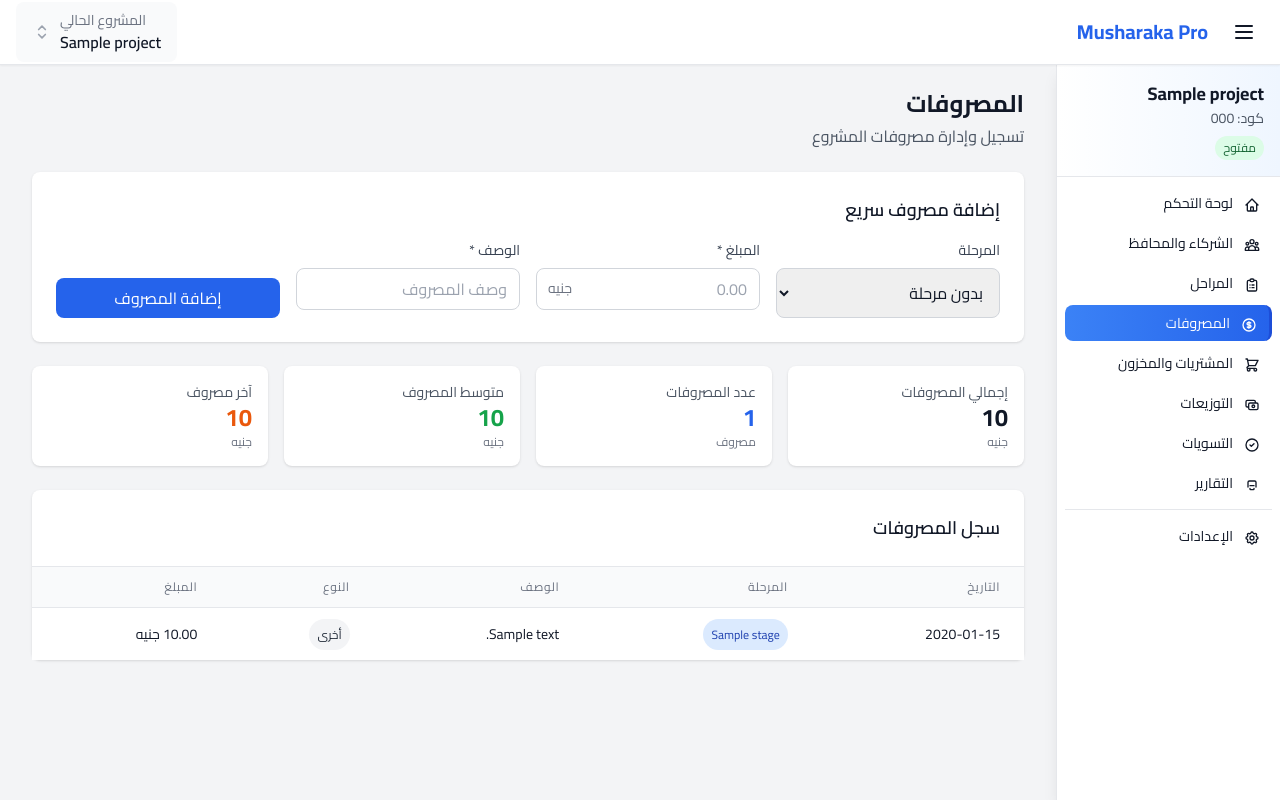
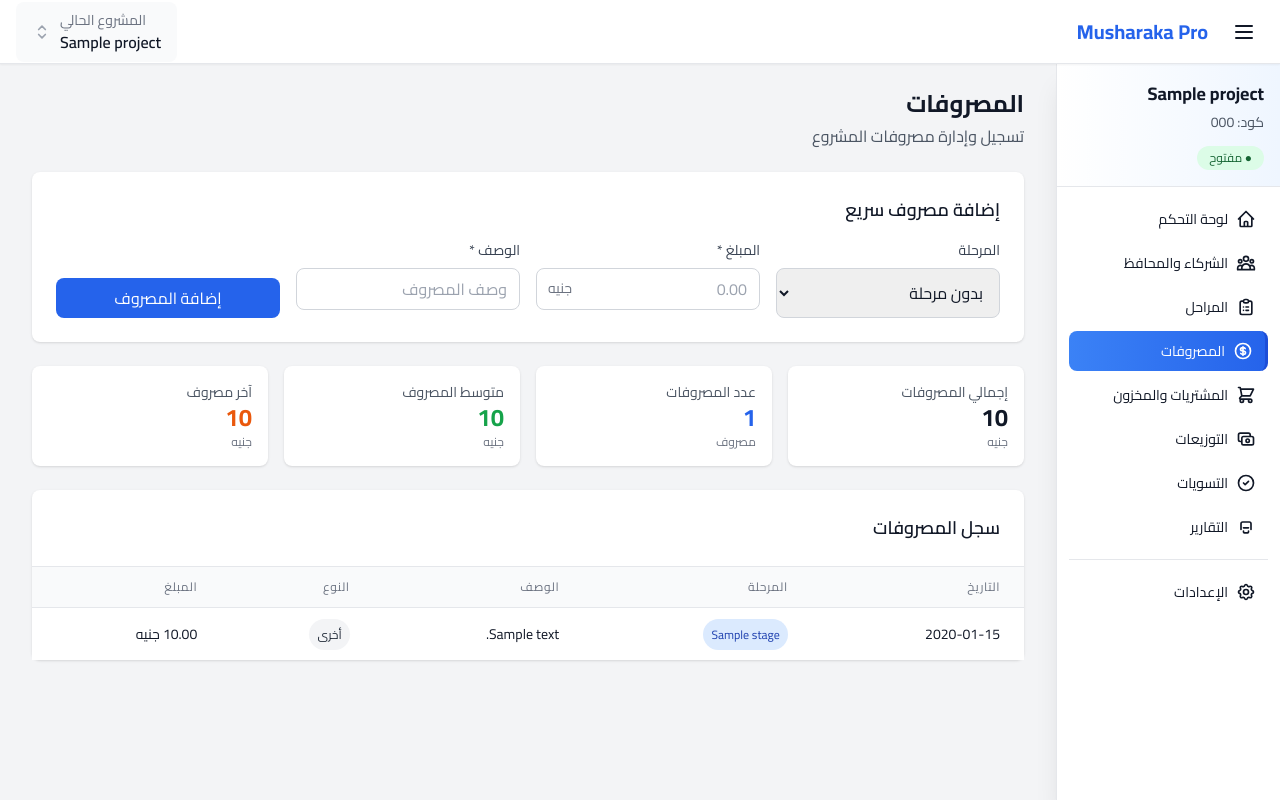
Before and after one commit to Mohagag609/The-end, a Flask app: page /project/1/expenses in a window 1280 px wide. Run offline with Flask 3, Linux system fonts and the light colour scheme; tables that the repository leaves empty hold one stand-in row (values such as "Sample post"); some libraries are stand-ins or nearby versions.

Commit message:
Refactor layout with fixed positioning, improved sidebar, and dropdown styling
Co-authored-by: mohagag609 <mohagag609@gmail.com>

```diff
--- a/templates/layout.html
+++ b/templates/layout.html
@@ -33,6 +33,52 @@
             font-family: 'Cairo', sans-serif;
         }
 
+        /* Fixed positioning for layout stability */
+        .header-fixed {
+            position: fixed;
+            top: 0;
+            left: 0;
+            right: 0;
+            height: 64px;
+            z-index: 50;
+        }
+
+        .sidebar-fixed {
+            position: fixed;
+            top: 64px;
+            right: 0;
+            bottom: 0;
+            width: 224px;
+            z-index: 40;
+        }
+
+        .content-area {
+            padding-top: 64px;
+            padding-right: 224px;
+            min-height: 100vh;
+            transition: padding-right 0.3s ease;
+        }
+
+        .content-area.sidebar-closed {
+            padding-right: 0;
+        }
+
+        /* Dropdown overlay and positioning */
+        .dropdown-overlay {
+            position: fixed;
+            top: 0;
+            left: 0;
+            right: 0;
+            bottom: 0;
+            background: rgba(0, 0, 0, 0.3);
+            z-index: 60;
+        }
+
+        .dropdown-menu {
+            position: fixed;
+            z-index: 70;
+        }
+
         .sidebar-link {
             transition: all 0.2s;
         }
@@ -62,24 +108,14 @@
                 opacity: 1;
             }
         }
-
-        /* Fix for RTL layout */
-        .main-content {
-            margin-right: 0;
-            transition: margin-right 0.3s ease;
-        }
-
-        .main-content.sidebar-open {
-            margin-right: 224px; /* 14rem = 224px */
-        }
     </style>
 </head>
 <body class="bg-gray-100 text-gray-900">
-    <div x-data="{ sidebarOpen: true, projectSwitcher: false }">
+    <div x-data="{ sidebarOpen: true, projectSwitcher: false }" class="relative">
 
-        <!-- Top Header - Always on top -->
-        <header class="bg-white shadow-sm border-b fixed top-0 left-0 right-0" style="z-index: 1000;">
-            <div class="flex items-center justify-between h-16 px-4">
+        <!-- Header -->
+        <header class="header-fixed bg-white shadow-sm border-b">
+            <div class="flex items-center justify-between h-full px-4">
                 <!-- Right Side: Logo & Menu -->
                 <div class="flex items-center">
                     <button @click="sidebarOpen = !sidebarOpen" class="p-2 rounded-lg hover:bg-gray-100 transition">
@@ -103,36 +139,6 @@
                             <path stroke-linecap="round" stroke-linejoin="round" stroke-width="2" d="M8 9l4-4 4 4m0 6l-4 4-4-4"></path>
                         </svg>
                     </button>
-
-                    <!-- Project Dropdown - High z-index -->
-                    <div x-show="projectSwitcher"
-                         @click.away="projectSwitcher = false"
-                         x-transition:enter="transition ease-out duration-100"
-                         x-transition:enter-start="transform opacity-0 scale-95"
-                         x-transition:enter-end="transform opacity-100 scale-100"
-                         x-transition:leave="transition ease-in duration-75"
-                         x-transition:leave-start="transform opacity-100 scale-100"
-                         x-transition:leave-end="transform opacity-0 scale-95"
-                         class="absolute left-0 mt-2 w-64 bg-white rounded-lg shadow-2xl border overflow-hidden"
-                         style="z-index: 2000;">
-                        <div class="p-2 bg-gray-50 border-b">
-                            <p class="text-sm font-medium text-gray-700">تبديل المشروع</p>
-                        </div>
-                        <div class="max-h-64 overflow-y-auto">
-                            {% for project in all_projects %}
-                            <a href="/project/{{ project.id }}/dashboard"
-                               class="block px-4 py-3 hover:bg-gray-50 transition {% if project.id == current_project.id %}bg-blue-50{% endif %}">
-                                <p class="font-medium">{{ project.name }}</p>
-                                <p class="text-sm text-gray-500">{{ project.code }}</p>
-                            </a>
-                            {% endfor %}
-                        </div>
-                        <div class="p-2 border-t">
-                            <a href="/" class="block px-3 py-2 bg-blue-600 text-white text-center rounded hover:bg-blue-700 transition">
-                                كل المشاريع
-                            </a>
-                        </div>
-                    </div>
                 </div>
                 {% else %}
                 <div>
@@ -144,98 +150,154 @@
             </div>
         </header>
 
-        <!-- Sidebar - Fixed position -->
+        <!-- Dropdown Overlay -->
+        <div x-show="projectSwitcher"
+             @click="projectSwitcher = false"
+             x-transition:enter="transition ease-out duration-200"
+             x-transition:enter-start="opacity-0"
+             x-transition:enter-end="opacity-100"
+             x-transition:leave="transition ease-in duration-150"
+             x-transition:leave-start="opacity-100"
+             x-transition:leave-end="opacity-0"
+             class="dropdown-overlay"
+             style="display: none;">
+        </div>
+
+        <!-- Project Dropdown Menu -->
+        {% if current_project %}
+        <div x-show="projectSwitcher"
+             x-transition:enter="transition ease-out duration-200"
+             x-transition:enter-start="transform opacity-0 scale-95"
+             x-transition:enter-end="transform opacity-100 scale-100"
+             x-transition:leave="transition ease-in duration-150"
+             x-transition:leave-start="transform opacity-100 scale-100"
+             x-transition:leave-end="transform opacity-0 scale-95"
+             class="dropdown-menu"
+             style="display: none; top: 70px; left: 20px; width: 280px;">
+            <div class="bg-white rounded-lg shadow-2xl border overflow-hidden">
+                <div class="p-3 bg-gradient-to-l from-blue-50 to-white border-b">
+                    <p class="text-sm font-semibold text-gray-700">تبديل المشروع</p>
+                </div>
+                <div class="max-h-80 overflow-y-auto">
+                    {% for project in all_projects %}
+                    <a href="/project/{{ project.id }}/dashboard"
+                       class="block px-4 py-3 hover:bg-gray-50 transition border-b {% if project.id == current_project.id %}bg-blue-50 border-blue-200{% endif %}">
+                        <div class="flex justify-between items-center">
+                            <div>
+                                <p class="font-medium">{{ project.name }}</p>
+                                <p class="text-sm text-gray-500">{{ project.code }}</p>
+                            </div>
+                            {% if project.id == current_project.id %}
+                            <svg class="w-5 h-5 text-blue-600" fill="currentColor" viewBox="0 0 20 20">
+                                <path fill-rule="evenodd" d="M16.707 5.293a1 1 0 010 1.414l-8 8a1 1 0 01-1.414 0l-4-4a1 1 0 011.414-1.414L8 12.586l7.293-7.293a1 1 0 011.414 0z" clip-rule="evenodd"></path>
+                            </svg>
+                            {% endif %}
+                        </div>
+                    </a>
+                    {% endfor %}
+                </div>
+                <div class="p-3 bg-gray-50 border-t">
+                    <a href="/" class="block px-4 py-2 bg-blue-600 text-white text-center rounded-lg hover:bg-blue-700 transition font-medium">
+                        عرض كل المشاريع
+                    </a>
+                </div>
+            </div>
+        </div>
+        {% endif %}
+
+        <!-- Sidebar -->
         <aside x-show="sidebarOpen"
                x-transition:enter="transition ease-out duration-300"
-               x-transition:enter-start="transform translate-x-full"
-               x-transition:enter-end="transform translate-x-0"
-               x-transition:leave="transition ease-in duration-300"
-               x-transition:leave-start="transform translate-x-0"
-               x-transition:leave-end="transform translate-x-full"
-               class="fixed right-0 top-16 bottom-0 w-56 bg-white shadow-lg border-l overflow-y-auto"
-               style="z-index: 900;">
+               x-transition:enter-start="transform translate-x-full opacity-0"
+               x-transition:enter-end="transform translate-x-0 opacity-100"
+               x-transition:leave="transition ease-in duration-200"
+               x-transition:leave-start="transform translate-x-0 opacity-100"
+               x-transition:leave-end="transform translate-x-full opacity-0"
+               class="sidebar-fixed bg-white shadow-xl border-l overflow-y-auto">
 
             {% if current_project %}
             <!-- Project Info -->
             <div class="p-4 bg-gradient-to-l from-blue-50 to-white border-b">
                 <h2 class="font-bold text-lg text-gray-900">{{ current_project.name }}</h2>
-                <p class="text-sm text-gray-600">كود: {{ current_project.code }}</p>
-                <span class="inline-block mt-2 px-2 py-1 text-xs rounded-full {% if current_project.status == 'open' %}bg-green-100 text-green-800{% else %}bg-gray-100 text-gray-800{% endif %}">
-                    {% if current_project.status == 'open' %}مفتوح{% else %}مغلق{% endif %}
-                </span>
+                <p class="text-sm text-gray-600 mt-1">كود: {{ current_project.code }}</p>
+                <div class="mt-3">
+                    <span class="inline-block px-3 py-1 text-xs font-medium rounded-full {% if current_project.status == 'open' %}bg-green-100 text-green-800{% else %}bg-gray-100 text-gray-800{% endif %}">
+                        {% if current_project.status == 'open' %}● مفتوح{% else %}● مغلق{% endif %}
+                    </span>
+                </div>
             </div>
 
             <!-- Navigation Menu -->
-            <nav class="p-2">
+            <nav class="p-3">
                 <a href="/project/{{ current_project.id }}/dashboard"
-                   class="sidebar-link block px-3 py-2 mb-1 rounded-lg hover:bg-gray-50 text-sm {% if active_page == 'dashboard' %}active{% endif %}">
-                    <svg class="w-4 h-4 inline-block ml-2" fill="none" stroke="currentColor" viewBox="0 0 24 24">
+                   class="sidebar-link flex items-center px-3 py-2.5 mb-1 rounded-lg text-sm {% if active_page == 'dashboard' %}active{% endif %}">
+                    <svg class="w-5 h-5 ml-2" fill="none" stroke="currentColor" viewBox="0 0 24 24">
                         <path stroke-linecap="round" stroke-linejoin="round" stroke-width="2" d="M3 12l2-2m0 0l7-7 7 7M5 10v10a1 1 0 001 1h3m10-11l2 2m-2-2v10a1 1 0 01-1 1h-3m-6 0a1 1 0 001-1v-4a1 1 0 011-1h2a1 1 0 011 1v4a1 1 0 001 1m-6 0h6"></path>
                     </svg>
                     لوحة التحكم
                 </a>
 
                 <a href="/project/{{ current_project.id }}/partners"
-                   class="sidebar-link block px-3 py-2 mb-1 rounded-lg hover:bg-gray-50 text-sm {% if active_page == 'partners' %}active{% endif %}">
-                    <svg class="w-4 h-4 inline-block ml-2" fill="none" stroke="currentColor" viewBox="0 0 24 24">
+                   class="sidebar-link flex items-center px-3 py-2.5 mb-1 rounded-lg text-sm {% if active_page == 'partners' %}active{% endif %}">
+                    <svg class="w-5 h-5 ml-2" fill="none" stroke="currentColor" viewBox="0 0 24 24">
                         <path stroke-linecap="round" stroke-linejoin="round" stroke-width="2" d="M17 20h5v-2a3 3 0 00-5.356-1.857M17 20H7m10 0v-2c0-.656-.126-1.283-.356-1.857M7 20H2v-2a3 3 0 015.356-1.857M7 20v-2c0-.656.126-1.283.356-1.857m0 0a5.002 5.002 0 019.288 0M15 7a3 3 0 11-6 0 3 3 0 016 0zm6 3a2 2 0 11-4 0 2 2 0 014 0zM7 10a2 2 0 11-4 0 2 2 0 014 0z"></path>
                     </svg>
                     الشركاء والمحافظ
                 </a>
 
                 <a href="/project/{{ current_project.id }}/stages"
-                   class="sidebar-link block px-3 py-2 mb-1 rounded-lg hover:bg-gray-50 text-sm {% if active_page == 'stages' %}active{% endif %}">
-                    <svg class="w-4 h-4 inline-block ml-2" fill="none" stroke="currentColor" viewBox="0 0 24 24">
+                   class="sidebar-link flex items-center px-3 py-2.5 mb-1 rounded-lg text-sm {% if active_page == 'stages' %}active{% endif %}">
+                    <svg class="w-5 h-5 ml-2" fill="none" stroke="currentColor" viewBox="0 0 24 24">
                         <path stroke-linecap="round" stroke-linejoin="round" stroke-width="2" d="M9 5H7a2 2 0 00-2 2v12a2 2 0 002 2h10a2 2 0 002-2V7a2 2 0 00-2-2h-2M9 5a2 2 0 002 2h2a2 2 0 002-2M9 5a2 2 0 012-2h2a2 2 0 012 2m-3 7h3m-3 4h3m-6-4h.01M9 16h.01"></path>
                     </svg>
                     المراحل
                 </a>
 
                 <a href="/project/{{ current_project.id }}/expenses"
-                   class="sidebar-link block px-3 py-2 mb-1 rounded-lg hover:bg-gray-50 text-sm {% if active_page == 'expenses' %}active{% endif %}">
-                    <svg class="w-4 h-4 inline-block ml-2" fill="none" stroke="currentColor" viewBox="0 0 24 24">
+                   class="sidebar-link flex items-center px-3 py-2.5 mb-1 rounded-lg text-sm {% if active_page == 'expenses' %}active{% endif %}">
+                    <svg class="w-5 h-5 ml-2" fill="none" stroke="currentColor" viewBox="0 0 24 24">
                         <path stroke-linecap="round" stroke-linejoin="round" stroke-width="2" d="M12 8c-1.657 0-3 .895-3 2s1.343 2 3 2 3 .895 3 2-1.343 2-3 2m0-8c1.11 0 2.08.402 2.599 1M12 8V7m0 1v8m0 0v1m0-1c-1.11 0-2.08-.402-2.599-1M21 12a9 9 0 11-18 0 9 9 0 0118 0z"></path>
                     </svg>
                     المصروفات
                 </a>
 
                 <a href="/project/{{ current_project.id }}/purchases"
-                   class="sidebar-link block px-3 py-2 mb-1 rounded-lg hover:bg-gray-50 text-sm {% if active_page == 'purchases' %}active{% endif %}">
-                    <svg class="w-4 h-4 inline-block ml-2" fill="none" stroke="currentColor" viewBox="0 0 24 24">
+                   class="sidebar-link flex items-center px-3 py-2.5 mb-1 rounded-lg text-sm {% if active_page == 'purchases' %}active{% endif %}">
+                    <svg class="w-5 h-5 ml-2" fill="none" stroke="currentColor" viewBox="0 0 24 24">
                         <path stroke-linecap="round" stroke-linejoin="round" stroke-width="2" d="M3 3h2l.4 2M7 13h10l4-8H5.4M7 13L5.4 5M7 13l-2.293 2.293c-.63.63-.184 1.707.707 1.707H17m0 0a2 2 0 100 4 2 2 0 000-4zm-8 2a2 2 0 11-4 0 2 2 0 014 0z"></path>
                     </svg>
                     المشتريات والمخزون
                 </a>
 
                 <a href="/project/{{ current_project.id }}/allocations"
-                   class="sidebar-link block px-3 py-2 mb-1 rounded-lg hover:bg-gray-50 text-sm {% if active_page == 'allocations' %}active{% endif %}">
-                    <svg class="w-4 h-4 inline-block ml-2" fill="none" stroke="currentColor" viewBox="0 0 24 24">
+                   class="sidebar-link flex items-center px-3 py-2.5 mb-1 rounded-lg text-sm {% if active_page == 'allocations' %}active{% endif %}">
+                    <svg class="w-5 h-5 ml-2" fill="none" stroke="currentColor" viewBox="0 0 24 24">
                         <path stroke-linecap="round" stroke-linejoin="round" stroke-width="2" d="M17 9V7a2 2 0 00-2-2H5a2 2 0 00-2 2v6a2 2 0 002 2h2m2 4h10a2 2 0 002-2v-6a2 2 0 00-2-2H9a2 2 0 00-2 2v6a2 2 0 002 2zm7-5a2 2 0 11-4 0 2 2 0 014 0z"></path>
                     </svg>
                     التوزيعات
                 </a>
 
                 <a href="/project/{{ current_project.id }}/settlements"
-                   class="sidebar-link block px-3 py-2 mb-1 rounded-lg hover:bg-gray-50 text-sm {% if active_page == 'settlements' %}active{% endif %}">
-                    <svg class="w-4 h-4 inline-block ml-2" fill="none" stroke="currentColor" viewBox="0 0 24 24">
+                   class="sidebar-link flex items-center px-3 py-2.5 mb-1 rounded-lg text-sm {% if active_page == 'settlements' %}active{% endif %}">
+                    <svg class="w-5 h-5 ml-2" fill="none" stroke="currentColor" viewBox="0 0 24 24">
                         <path stroke-linecap="round" stroke-linejoin="round" stroke-width="2" d="M9 12l2 2 4-4m6 2a9 9 0 11-18 0 9 9 0 0118 0z"></path>
                     </svg>
                     التسويات
                 </a>
 
                 <a href="/project/{{ current_project.id }}/reports"
-                   class="sidebar-link block px-3 py-2 mb-1 rounded-lg hover:bg-gray-50 text-sm {% if active_page == 'reports' %}active{% endif %}">
-                    <svg class="w-4 h-4 inline-block ml-2" fill="none" stroke="currentColor" viewBox="0 0 24 24">
+                   class="sidebar-link flex items-center px-3 py-2.5 mb-1 rounded-lg text-sm {% if active_page == 'reports' %}active{% endif %}">
+                    <svg class="w-5 h-5 ml-2" fill="none" stroke="currentColor" viewBox="0 0 24 24">
                         <path stroke-linecap="round" stroke-linejoin="round" stroke-width="2" d="M9 17v1a1 1 0 001 1h4a1 1 0 001-1v-1m3-2V8a2 2 0 00-2-2H8a2 2 0 00-2 2v7m3-2h6"></path>
                     </svg>
                     التقارير
                 </a>
 
-                <hr class="my-2">
+                <div class="border-t my-3"></div>
 
                 <a href="/project/{{ current_project.id }}/settings"
-                   class="sidebar-link block px-3 py-2 mb-1 rounded-lg hover:bg-gray-50 text-sm {% if active_page == 'settings' %}active{% endif %}">
-                    <svg class="w-4 h-4 inline-block ml-2" fill="none" stroke="currentColor" viewBox="0 0 24 24">
+                   class="sidebar-link flex items-center px-3 py-2.5 mb-1 rounded-lg text-sm {% if active_page == 'settings' %}active{% endif %}">
+                    <svg class="w-5 h-5 ml-2" fill="none" stroke="currentColor" viewBox="0 0 24 24">
                         <path stroke-linecap="round" stroke-linejoin="round" stroke-width="2" d="M10.325 4.317c.426-1.756 2.924-1.756 3.35 0a1.724 1.724 0 002.573 1.066c1.543-.94 3.31.826 2.37 2.37a1.724 1.724 0 001.065 2.572c1.756.426 1.756 2.924 0 3.35a1.724 1.724 0 00-1.066 2.573c.94 1.543-.826 3.31-2.37 2.37a1.724 1.724 0 00-2.572 1.065c-.426 1.756-2.924 1.756-3.35 0a1.724 1.724 0 00-2.573-1.066c-1.543.94-3.31-.826-2.37-2.37a1.724 1.724 0 00-1.065-2.572c-1.756-.426-1.756-2.924 0-3.35a1.724 1.724 0 001.066-2.573c-.94-1.543.826-3.31 2.37-2.37.996.608 2.296.07 2.572-1.065z"></path>
                         <path stroke-linecap="round" stroke-linejoin="round" stroke-width="2" d="M15 12a3 3 0 11-6 0 3 3 0 016 0z"></path>
                     </svg>
@@ -245,12 +307,12 @@
 
             {% else %}
             <!-- No Project Selected -->
-            <div class="p-4 text-center">
-                <svg class="mx-auto h-12 w-12 text-gray-400 mb-3" fill="none" stroke="currentColor" viewBox="0 0 24 24">
+            <div class="p-6 text-center">
+                <svg class="mx-auto h-16 w-16 text-gray-400 mb-4" fill="none" stroke="currentColor" viewBox="0 0 24 24">
                     <path stroke-linecap="round" stroke-linejoin="round" stroke-width="2" d="M9 13h6m-3-3v6m5 5H7a2 2 0 01-2-2V7a2 2 0 012-2h5.586a1 1 0 01.707.293l5.414 5.414a1 1 0 01.293.707V19a2 2 0 01-2 2z"></path>
                 </svg>
-                <p class="text-gray-600">لم يتم اختيار مشروع</p>
-                <a href="/" class="mt-3 inline-block px-4 py-2 bg-blue-600 text-white rounded-lg hover:bg-blue-700 transition">
+                <p class="text-gray-600 font-medium mb-4">لم يتم اختيار مشروع</p>
+                <a href="/" class="inline-block px-6 py-2 bg-blue-600 text-white rounded-lg hover:bg-blue-700 transition font-medium">
                     اختر مشروع
                 </a>
             </div>
@@ -258,7 +320,7 @@
         </aside>
 
         <!-- Main Content Area -->
-        <div class="main-content pt-16" :class="{'sidebar-open': sidebarOpen}">
+        <div class="content-area" :class="{'sidebar-closed': !sidebarOpen}">
             <div class="max-w-7xl mx-auto px-4 sm:px-6 lg:px-8 py-6">
                 {% block content %}{% endblock %}
             </div>
@@ -267,16 +329,16 @@
         <!-- Flash Messages -->
         {% with messages = get_flashed_messages(with_categories=true) %}
             {% if messages %}
-                <div class="fixed top-20 left-4 space-y-2" id="flash-messages" style="z-index: 1100;">
+                <div class="fixed top-20 left-4 space-y-2 z-50" id="flash-messages">
                     {% for category, message in messages %}
-                        <div class="toast bg-white rounded-lg shadow-lg p-4 min-w-[300px] border-r-4
+                        <div class="toast bg-white rounded-lg shadow-xl p-4 min-w-[320px] border-r-4
                             {% if category == 'error' %}border-red-500{% elif category == 'warning' %}border-yellow-500{% else %}border-green-500{% endif %}">
                             <div class="flex items-center">
                                 <div class="flex-1">
                                     <p class="text-sm font-medium">{{ message }}</p>
                                 </div>
-                                <button onclick="this.parentElement.parentElement.remove()" class="mr-2 text-gray-400 hover:text-gray-600">
-                                    <svg class="w-4 h-4" fill="currentColor" viewBox="0 0 20 20">
+                                <button onclick="this.parentElement.parentElement.remove()" class="mr-3 text-gray-400 hover:text-gray-600">
+                                    <svg class="w-5 h-5" fill="currentColor" viewBox="0 0 20 20">
                                         <path fill-rule="evenodd" d="M4.293 4.293a1 1 0 011.414 0L10 8.586l4.293-4.293a1 1 0 111.414 1.414L11.414 10l4.293 4.293a1 1 0 01-1.414 1.414L10 11.414l-4.293 4.293a1 1 0 01-1.414-1.414L8.586 10 4.293 5.707a1 1 0 010-1.414z" clip-rule="evenodd"></path>
                                     </svg>
                                 </button>
@@ -286,7 +348,12 @@
                 </div>
                 <script>
                     setTimeout(() => {
-                        document.getElementById('flash-messages')?.remove();
+                        const messages = document.getElementById('flash-messages');
+                        if (messages) {
+                            messages.style.opacity = '0';
+                            messages.style.transition = 'opacity 0.5s';
+                            setTimeout(() => messages.remove(), 500);
+                        }
                     }, 5000);
                 </script>
             {% endif %}
```
